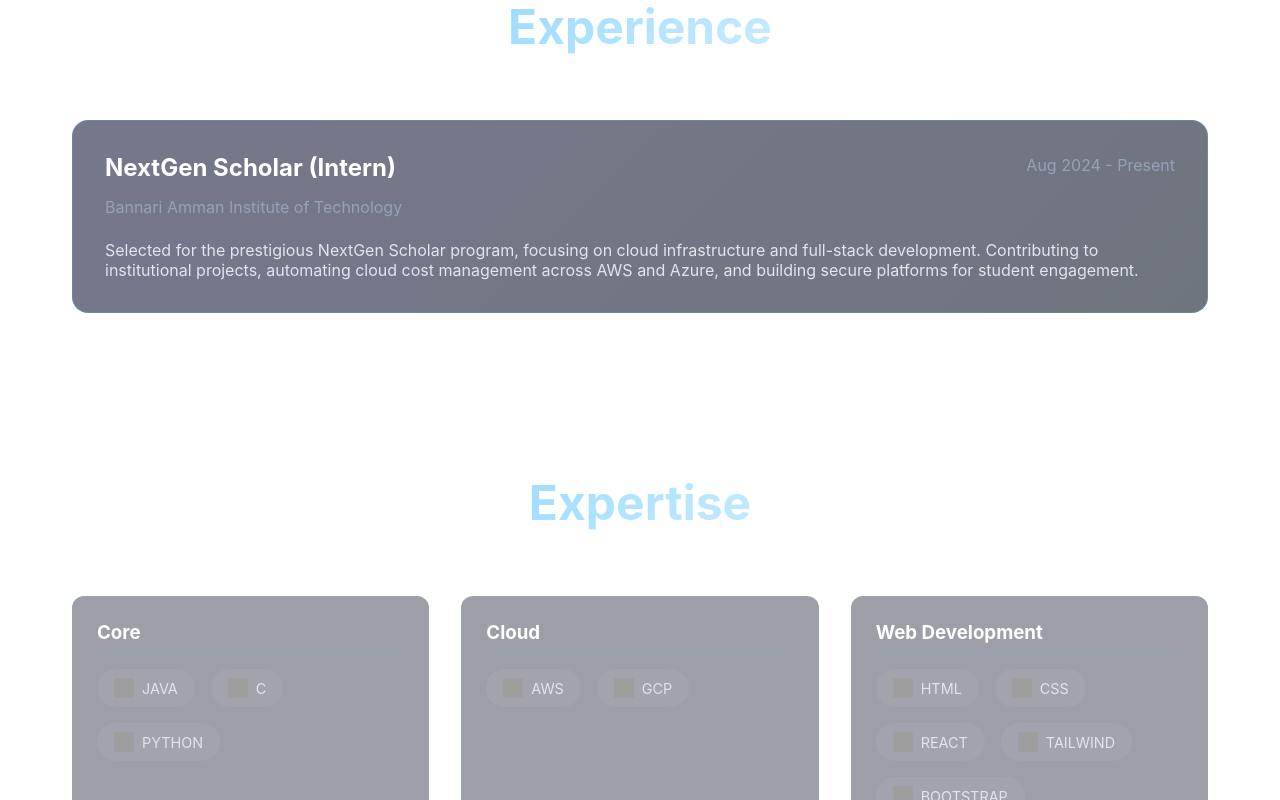
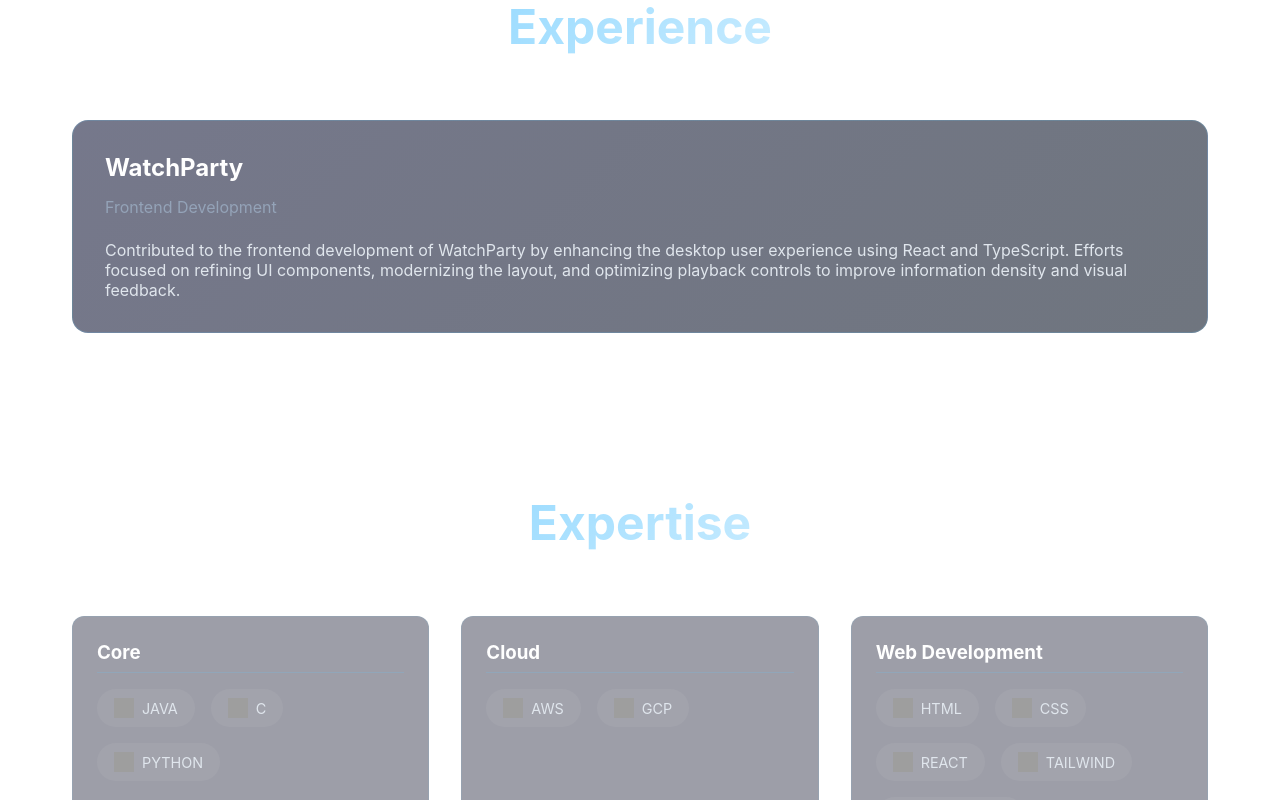
Before and after one commit to abishekhariharan076/Portfolio, a React (Vite) app: page / in a window 1280 px wide. Shown: the part 935-1735 px from the top of the page. Built offline with nearby package versions, Linux system fonts and the light colour scheme; grey boxes are pictures that could not be loaded.

Commit message:
feat: update experience section with WatchParty

```diff
--- a/src/App.jsx
+++ b/src/App.jsx
@@ -323,16 +323,16 @@ function App() {
         <div className="card">
           <div style={{ display: 'flex', justifyContent: 'space-between', alignItems: 'start' }}>
             <div>
-              <h3>NextGen Scholar (Intern)</h3>
-              <p className="dim-text">Bannari Amman Institute of Technology</p>
+              <h3>WatchParty</h3>
+              <p className="dim-text">Frontend Development</p>
             </div>
-            <p className="dim-text">Aug 2024 - Present</p>
           </div>
           <br />
           <p>
-            Selected for the prestigious NextGen Scholar program, focusing on cloud infrastructure and full-stack development. Contributing to institutional projects, automating cloud cost management across AWS and Azure, and building secure platforms for student engagement.
+            Contributed to the frontend development of WatchParty by enhancing the desktop user experience using React and TypeScript. Efforts focused on refining UI components, modernizing the layout, and optimizing playback controls to improve information density and visual feedback.
           </p>
         </div>
+
       </section>
 
 
```
